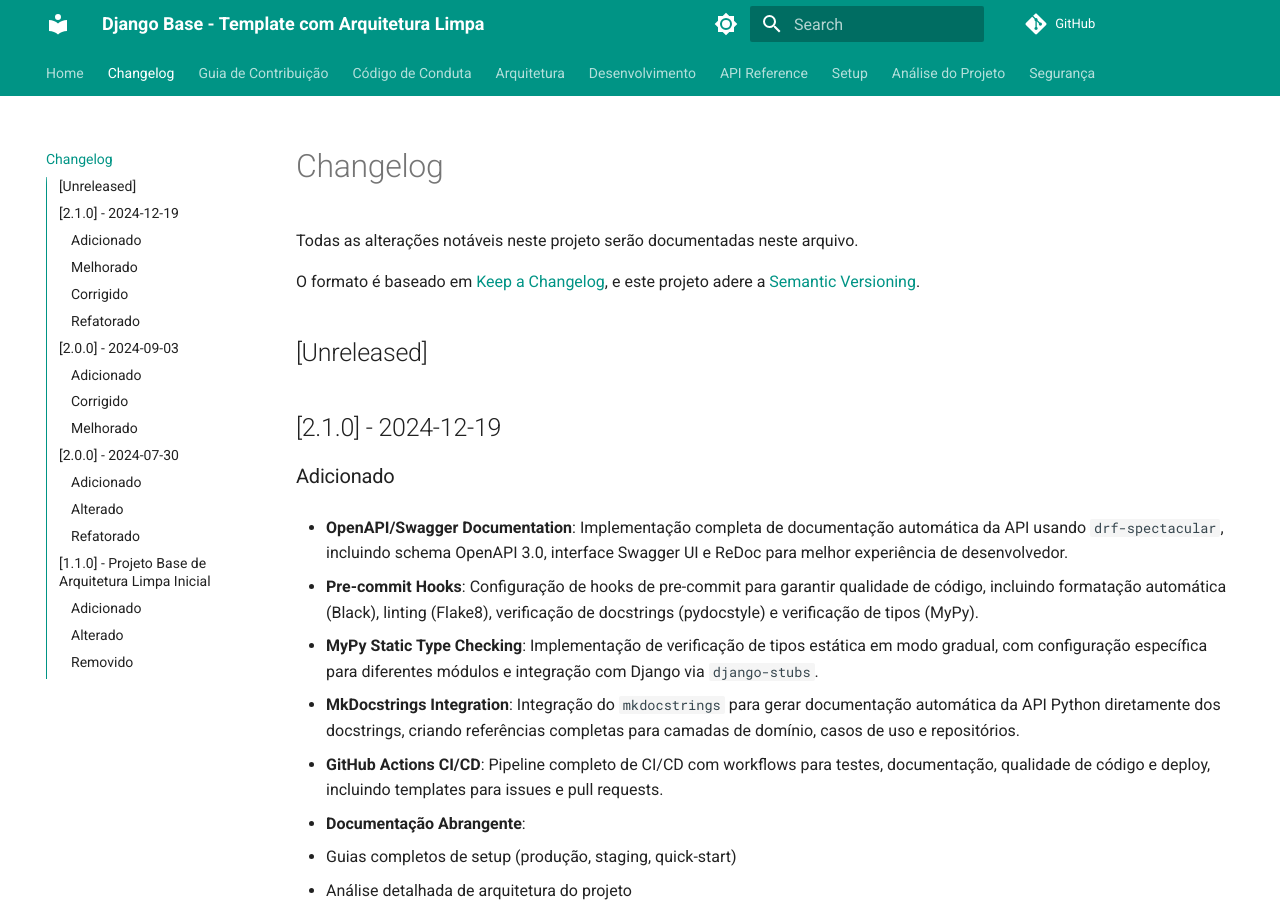
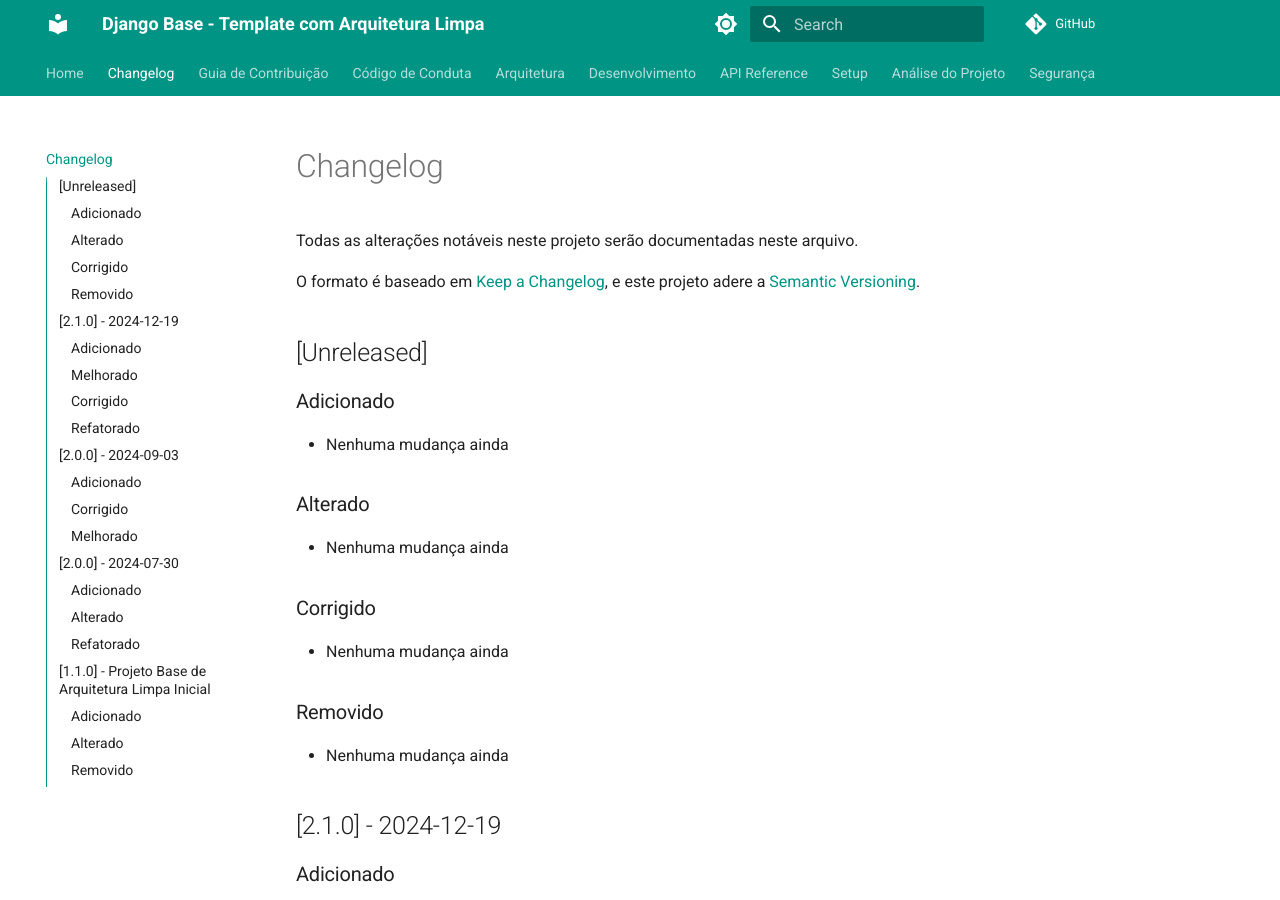
Before and after one commit to luderibeiro/django_base, an MkDocs documentation site: the page built from docs/CHANGELOG.md, in a window 1280 px wide and 900 px high. Built offline with MkDocs 1.6.1 and Material for MkDocs 9.7.7, drawn with Linux system fonts in a browser that asks for light colours; comment, search, counter and statistics services are not loaded.

Commit message:
docs: corrigir seção Unreleased no CHANGELOG.md
- Adicionar estrutura padrão para seção [Unreleased]
- Versão 2.1.0 já foi lançada e não deve estar em Unreleased
- Seguir padrão Keep a Changelog corretamente

```diff
--- a/docs/CHANGELOG.md
+++ b/docs/CHANGELOG.md
@@ -6,6 +6,18 @@ O formato é baseado em [Keep a Changelog](https://keepachangelog.com/en/1.0.0/)
 e este projeto adere a [Semantic Versioning](https://semver.org/spec/v2.0.0.html).
 
 ## [Unreleased]
+
+### Adicionado
+- Nenhuma mudança ainda
+
+### Alterado
+- Nenhuma mudança ainda
+
+### Corrigido
+- Nenhuma mudança ainda
+
+### Removido
+- Nenhuma mudança ainda
 
 ## [2.1.0] - 2024-12-19
 
```
